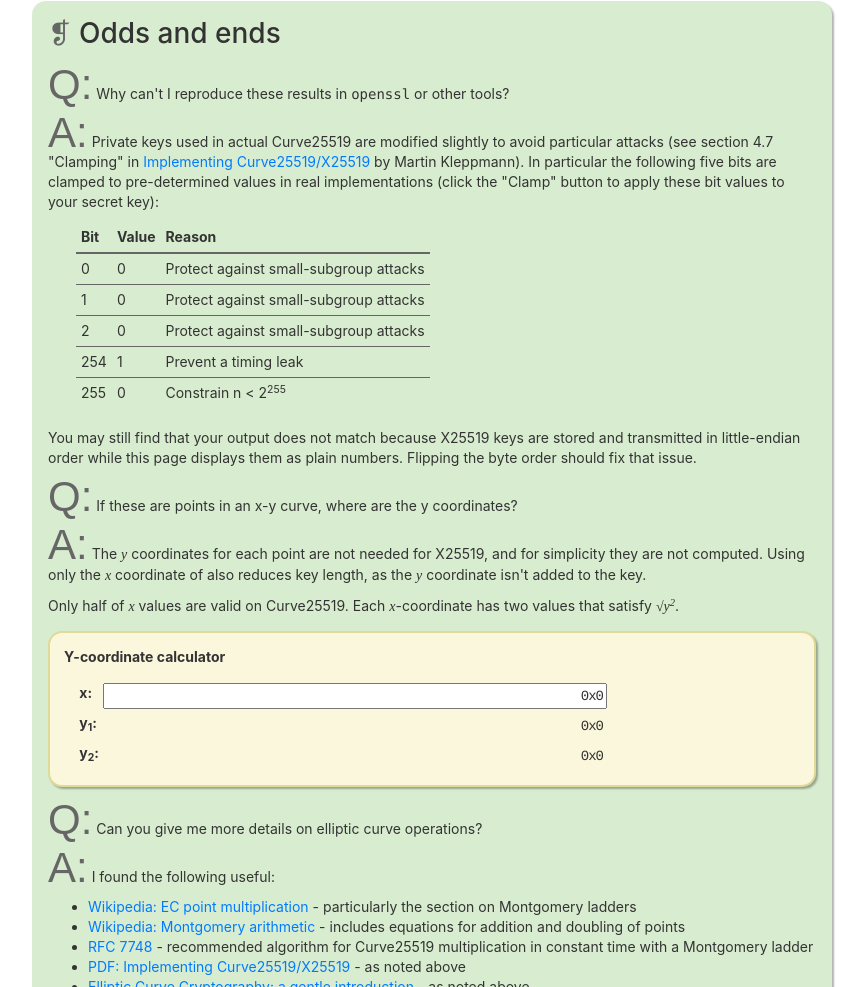
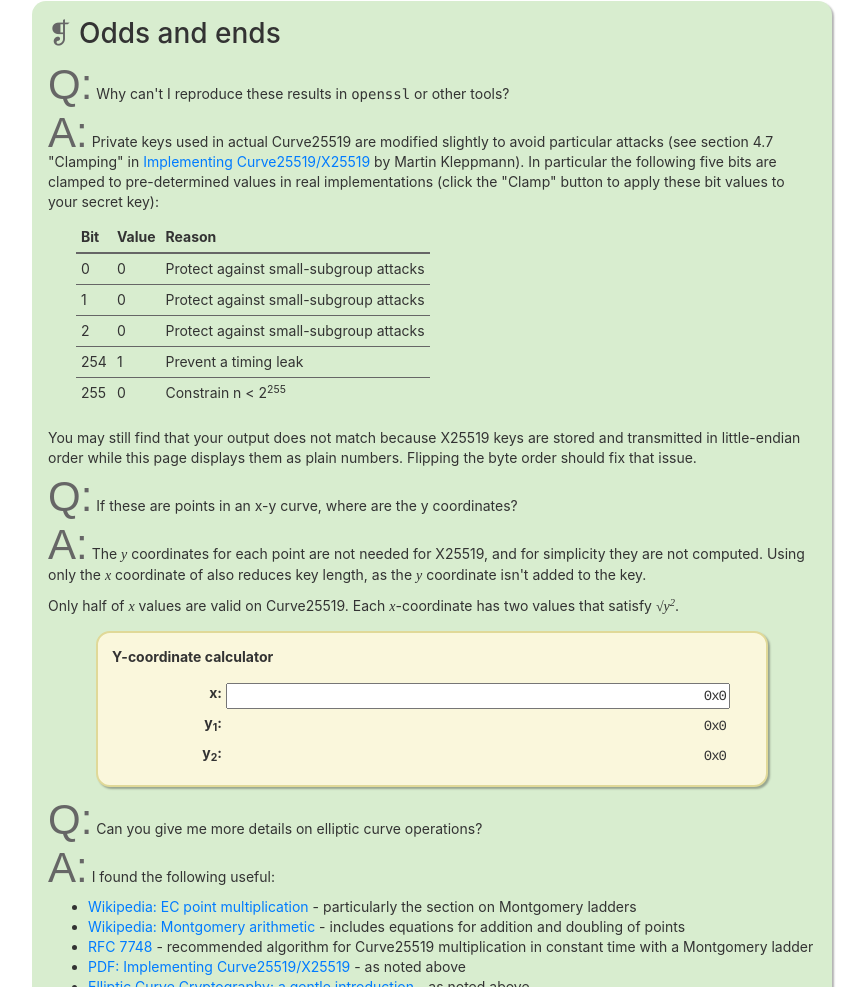
Before and after one commit to syncsynchalt/illustrated-x25519, a plain HTML site: page site/index.html in a window 1280 px wide. Shown: the part 2076-3063 px from the top of the page, without its empty margins (208-1074 px from the left). Drawn offline with Linux system fonts and the light colour scheme; files whose address does not match are found by name.

Commit message:
Width and 0x improvements

```diff
--- a/site/index.html
+++ b/site/index.html
@@ -184,6 +184,7 @@ keys for a secure connection.
     coordinate of <span class="math">nP</span>, the <span class="math">y</span>
     coordinate is not needed or used.</p>
 
+<div class="calculator">
 <form id="form-pubkey">
     <div class="calculator-title">
     Secret key multiplier
@@ -219,12 +220,8 @@ keys for a secure connection.
             </td>
         </tr>
     </table>
-    <!--
-    <small>
-        <sup>&#xFF0A;</sup> See below for an explanation of clamping.
-    </small>
-    -->
 </form>
+</div>
 
 <p>Let's perform a simple key exchange. Give Alice a secret
     key, such as "7", and use the calculator above to find Alice's
@@ -254,6 +251,7 @@ keys for a secure connection.
     </li>
 </ul>
 
+<div class="calculator">
 <form id="form-mult">
     <div class="calculator-title pb1">
     Public key multiplier
@@ -288,6 +286,7 @@ keys for a secure connection.
         </tr>
     </table>
 </form>
+</div>
 
 <p>Let's switch over to Bob. Put Bob's secret key
     (<span class="math">k<sub>b</sub></span>) into the calculator, and
@@ -345,6 +344,7 @@ keys for a secure connection.
     Each <span class="math">x</span>-coordinate
     has two values that satisfy <span class="math">&Sqrt;y<sup>2</sup></span>.
 
+<div class="calculator">
 <form id="form-xy">
     <div class="calculator-title pb1">
     Y-coordinate calculator
@@ -352,7 +352,7 @@ keys for a secure connection.
     <table>
         <tr>
             <td>
-                <label for="xy-x">&nbsp;&nbsp;&nbsp;&nbsp;x:</label>
+                <label for="xy-x">x:</label>
             </td>
             <td>
                 <input class="long text-right squish truncable" id="xy-x"
@@ -361,7 +361,7 @@ keys for a secure connection.
         </tr>
         <tr>
             <td>
-                <label for="xy-y1">&nbsp;&nbsp;&nbsp;&nbsp;y<sub>1</sub>:</label>
+                <label for="xy-y1">y<sub>1</sub>:</label>
             </td>
             <td>
                 <input class="long text-right squish truncable" id="xy-y1"
@@ -370,7 +370,7 @@ keys for a secure connection.
         </tr>
         <tr>
             <td>
-                <label for="xy-y2">&nbsp;&nbsp;&nbsp;&nbsp;y<sub>2</sub>:</label>
+                <label for="xy-y2">y<sub>2</sub>:</label>
             </td>
             <td>
                 <input class="long text-right squish truncable" id="xy-y2"
@@ -379,6 +379,7 @@ keys for a secure connection.
         </tr>
     </table>
 </form>
+</div>
 
 <p><span class="qa">Q:</span> Can you give me more details on elliptic curve
                     operations?</p>
--- a/site/site.js
+++ b/site/site.js
@@ -130,7 +130,13 @@
     function addHexFilter(el) {
         let prevOninput = el.oninput;
         el.oninput = (event) => {
-            let v = el.value.replaceAll(/(^0*|[^a-f\d])/ig, '');
+
+            let v = el.value
+                .replaceAll(/0x/ig, '')
+                .replaceAll(/(^0+|[^a-f\d])/ig, '');
+            if (!v) {
+                v = '0';
+            }
             if (v) {
                 v = `0x${v}`;
             }
--- a/site/x25519.css
+++ b/site/x25519.css
@@ -87,9 +87,10 @@ h4 {
     text-align: center;
 }
 
-form {
+.calculator form {
+    max-width: 48em;
     display: block;
-    margin: 1em 0;
+    margin: 1em auto;
     padding: 1em;
     font-size: 14px;
     background-color: #FAF7DC;
@@ -98,14 +99,19 @@ form {
     box-shadow: rgba(0, 0, 0, 0.3) 2px 2px 2px;
 }
 
-form .calculator-title {
+.calculator .calculator-title {
     font-weight: bold;
 }
-form table td {
+.calculator table td {
     padding: 2px;
 }
 
-form button {
+.calculator table td:first-child {
+    text-align: right;
+    min-width: 8em;
+}
+
+.calculator button {
     touch-action: manipulation;
     user-select: none;
     -webkit-user-select: none;
@@ -124,11 +130,11 @@ form button {
     background: #f2dcb5;
     background: linear-gradient(180deg, #f9efdc 1%, #f6e6cb 100%);
 }
-form button:hover {
+.calculator button:hover {
     background: #f5e4c7;
     background: linear-gradient(180deg, #fbf5e9 1%, #f5e4c7 100%);
 }
-form button:active {
+.calculator button:active {
     position: relative;
     top: 1px;
 }
```
